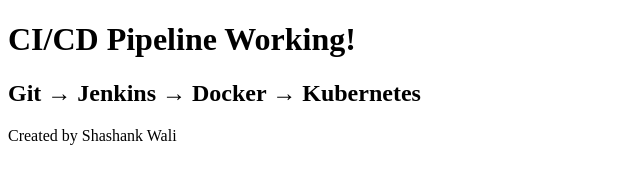
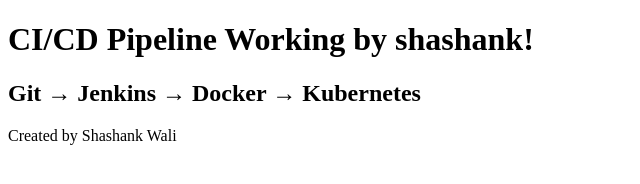
Before and after one commit to Shashank-wali-12/my-devops-app2, a plain HTML site: page index.html in a window 1280 px wide. Shown: the whole page, without its empty margins (0-640 px from the left). Drawn offline with Linux system fonts and the light colour scheme.

Commit message:
Update index.html

```diff
--- a/index.html
+++ b/index.html
@@ -4,7 +4,7 @@
 <title>DevOps Project</title>
 </head>
 <body>
-<h1>CI/CD Pipeline Working!</h1>
+<h1>CI/CD Pipeline Working by shashank!</h1>
 <h2>Git → Jenkins → Docker → Kubernetes</h2>
 <p>Created by Shashank Wali</p>
 </body>
```
